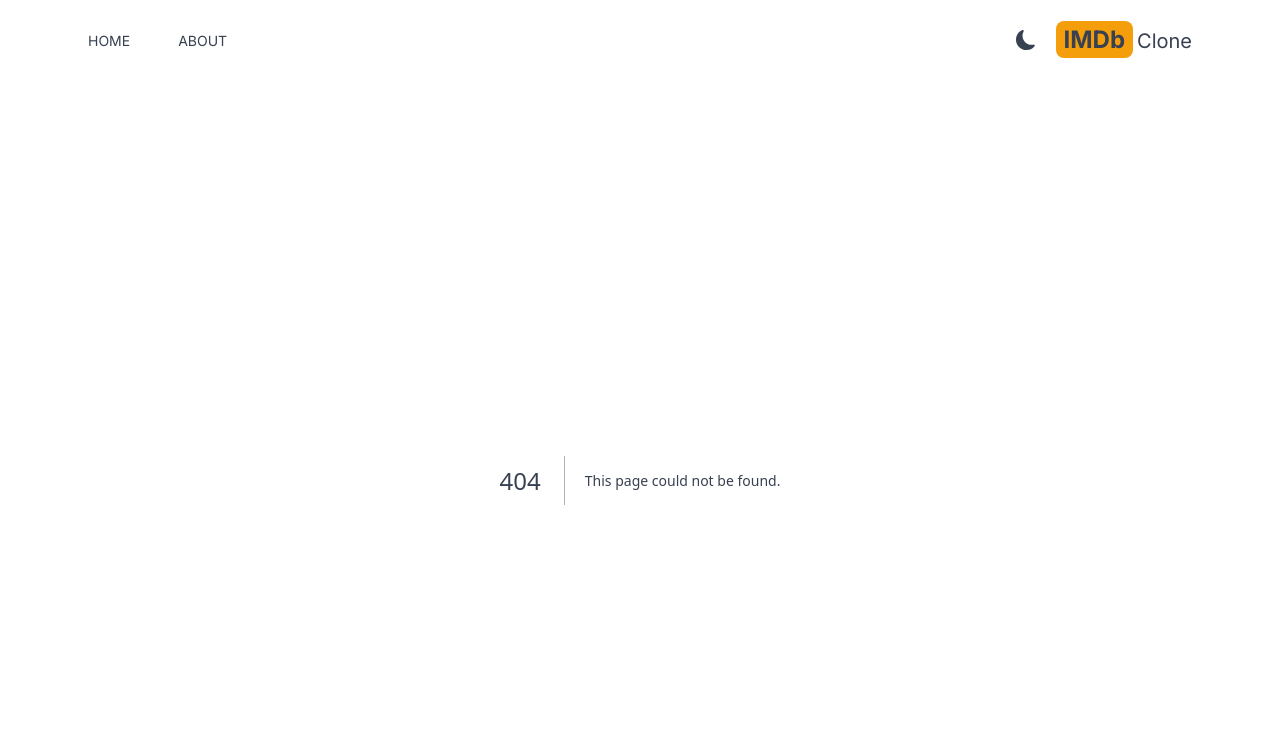
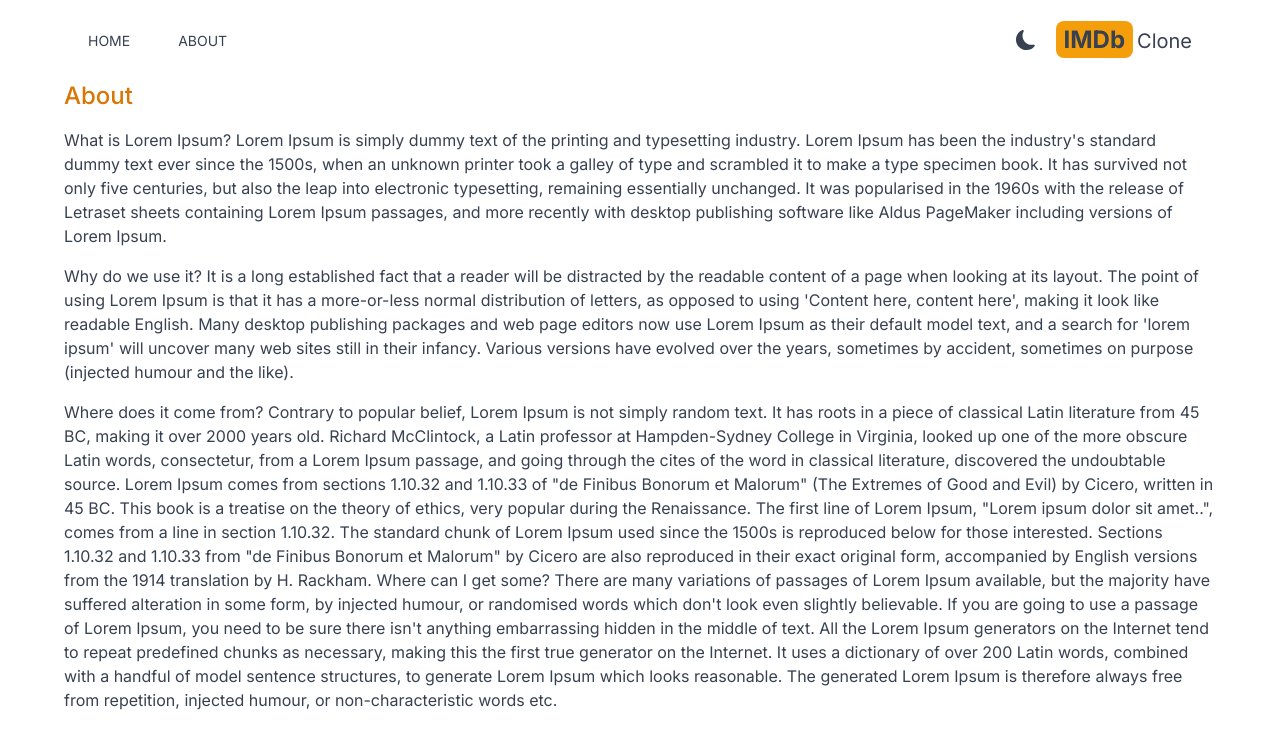
Before and after one commit to Mabedallah/IMDb, a Next.js app: page /about in a window 1280 px wide. Before the commit this address had no page. Shown: the top 748 px of the page. Built offline with nearby package versions, Linux system fonts and the light colour scheme.

Commit message:
create the about page

```diff
--- /dev/null
+++ b/src/app/about/page.js
@@ -0,0 +1,28 @@
+export default function About() {
+  return (
+    <div className="max-w-6xl mx-auto space-y-4">
+      <h1 className="text-2xl font-medium text-amber-600"> About</h1>
+      <p>
+      What is Lorem Ipsum?
+Lorem Ipsum is simply dummy text of the printing and typesetting industry. Lorem Ipsum has been the industry's standard dummy text ever since the 1500s, when an unknown printer took a galley of type and scrambled it to make a type specimen book. It has survived not only five centuries, but also the leap into electronic typesetting, remaining essentially unchanged. It was popularised in the 1960s with the release of Letraset sheets containing Lorem Ipsum passages, and more recently with desktop publishing software like Aldus PageMaker including versions of Lorem Ipsum.
+      </p>
+
+      <p>
+      Why do we use it?
+It is a long established fact that a reader will be distracted by the readable content of a page when looking at its layout. The point of using Lorem Ipsum is that it has a more-or-less normal distribution of letters, as opposed to using 'Content here, content here', making it look like readable English. Many desktop publishing packages and web page editors now use Lorem Ipsum as their default model text, and a search for 'lorem ipsum' will uncover many web sites still in their infancy. Various versions have evolved over the years, sometimes by accident, sometimes on purpose (injected humour and the like).
+      </p>
+
+      <p>
+
+Where does it come from?
+Contrary to popular belief, Lorem Ipsum is not simply random text. It has roots in a piece of classical Latin literature from 45 BC, making it over 2000 years old. Richard McClintock, a Latin professor at Hampden-Sydney College in Virginia, looked up one of the more obscure Latin words, consectetur, from a Lorem Ipsum passage, and going through the cites of the word in classical literature, discovered the undoubtable source. Lorem Ipsum comes from sections 1.10.32 and 1.10.33 of "de Finibus Bonorum et Malorum" (The Extremes of Good and Evil) by Cicero, written in 45 BC. This book is a treatise on the theory of ethics, very popular during the Renaissance. The first line of Lorem Ipsum, "Lorem ipsum dolor sit amet..", comes from a line in section 1.10.32.
+
+The standard chunk of Lorem Ipsum used since the 1500s is reproduced below for those interested. Sections 1.10.32 and 1.10.33 from "de Finibus Bonorum et Malorum" by Cicero are also reproduced in their exact original form, accompanied by English versions from the 1914 translation by H. Rackham.
+
+Where can I get some?
+There are many variations of passages of Lorem Ipsum available, but the majority have suffered alteration in some form, by injected humour, or randomised words which don't look even slightly believable. If you are going to use a passage of Lorem Ipsum, you need to be sure there isn't anything embarrassing hidden in the middle of text. All the Lorem Ipsum generators on the Internet tend to repeat predefined chunks as necessary, making this the first true generator on the Internet. It uses a dictionary of over 200 Latin words, combined with a handful of model sentence structures, to generate Lorem Ipsum which looks reasonable. The generated Lorem Ipsum is therefore always free from repetition, injected humour, or non-characteristic words etc.
+
+      </p>
+    </div>
+  )
+}
```
